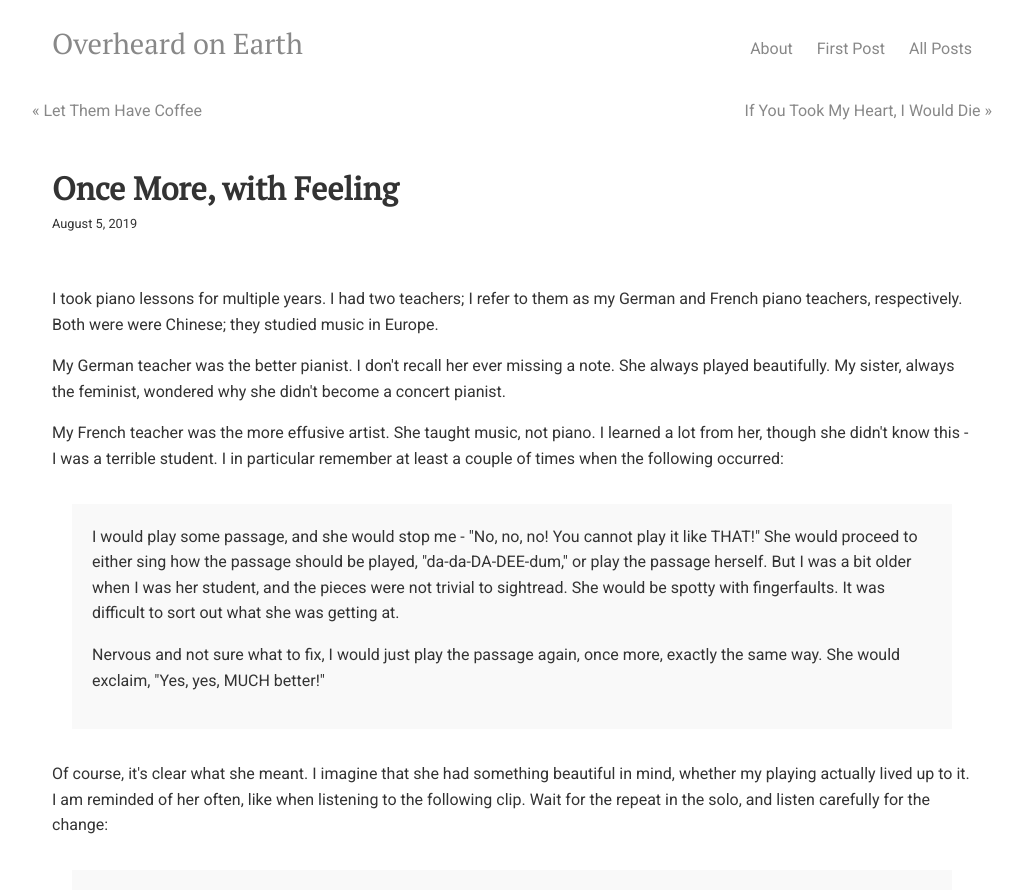
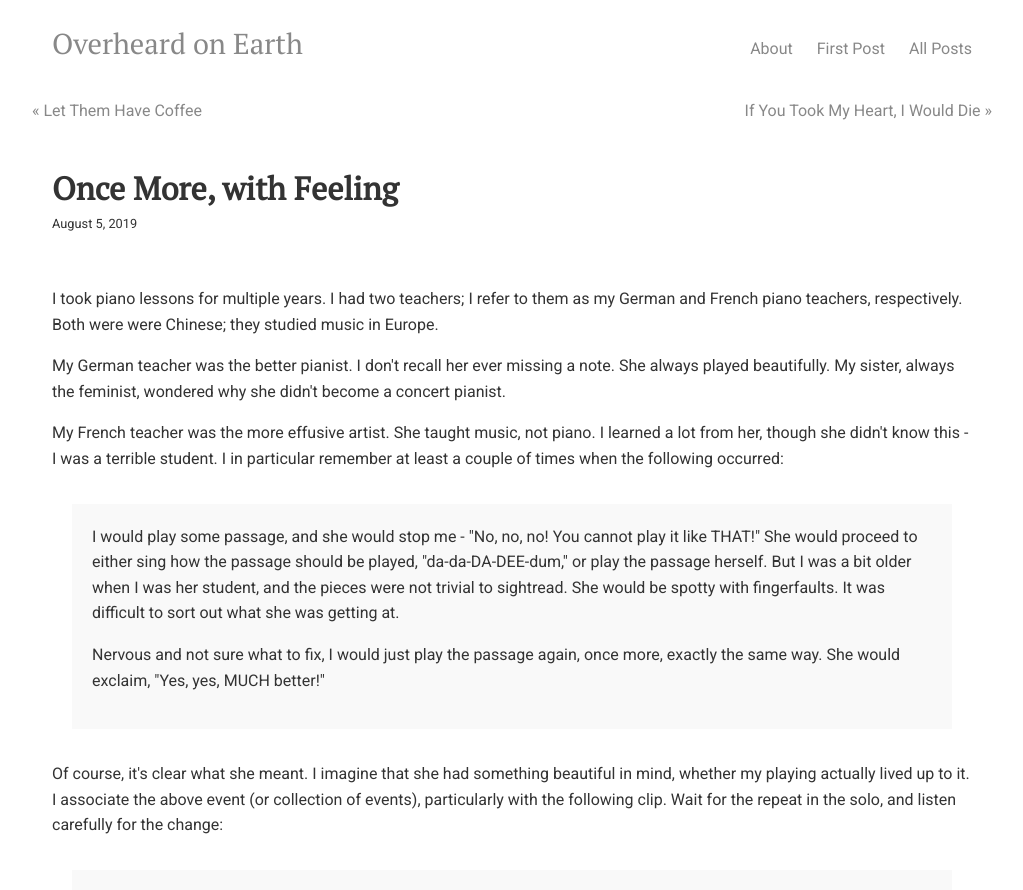
Before and after one commit to overheardonearth/overheardonearth.github.io, a Jekyll site: the page built from _posts/2019-08-05-once-more-with-feeling.html, in a window 1280 px wide. Shown: the top 890 px of the page, without its empty margins (128-1151 px from the left). Built offline with Jekyll 4.4.1, drawn with Linux system fonts in a browser that asks for light colours; comment, search, counter and statistics services are not loaded; grey boxes are pictures that could not be loaded.

Commit message:
Update 2019-08-05-once-more-with-feeling.html

```diff
--- a/_posts/2019-08-05-once-more-with-feeling.html
+++ b/_posts/2019-08-05-once-more-with-feeling.html
@@ -19,7 +19,7 @@ My French teacher was the more effusive artist. She taught music, not piano. I l
 
 </div>
 
-Of course, it's clear what she meant. I imagine that she had something beautiful in mind, whether my playing actually lived up to it. I am reminded of her often, like when listening to the following clip. Wait for the repeat in the solo, and listen carefully for the change:
+Of course, it's clear what she meant. I imagine that she had something beautiful in mind, whether my playing actually lived up to it. I associate the above event (or collection of events), particularly with the following clip. Wait for the repeat in the solo, and listen carefully for the change:
 
    <div class="media">
      <div style="width:100%;height:0px;position:relative;padding-bottom:56.250%;"><iframe src="https://streamable.com/s/fho8d/iuszoc" frameborder="0" width="100%" height="100%" allowfullscreen style="width:100%;height:100%;position:absolute;left:0px;top:0px;overflow:hidden;"></iframe></div>
```
